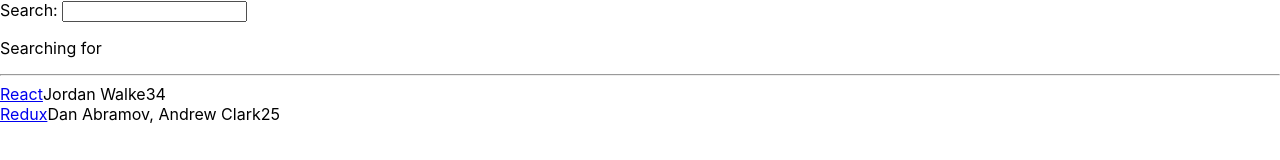
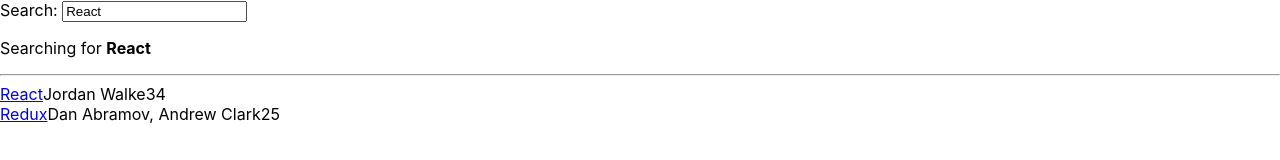
Before and after one commit to Rounak1234567/learning, a React (Create React App) app: page / in a window 1280 px wide. Shown: the top 160 px of the page. Built offline with nearby package versions, Linux system fonts and the light colour scheme.

Commit message:
destructured props and made it a controlled component

```diff
--- a/src/App.js
+++ b/src/App.js
@@ -15,7 +15,7 @@
   //   return text
   // }
 
-  const [search, setSearch] = useState("");
+  const [search, setSearch] = useState("React");
 
   const handleSearch = (e) => {
     setSearch(e.target.value)
--- a/src/components/Search.jsx
+++ b/src/components/Search.jsx
@@ -1,9 +1,10 @@
 const Search = (props) => {
+    const { term, handleSearch } = props;
     return (
         <div>
             <label htmlFor="search">Search: </label>
-            <input id="search" type="text" onChange={props.handleSearch}/>
-            <p>Searching for <strong>{props.term}</strong></p>
+            <input id="search" type="text" onChange={handleSearch} value={term}/>
+            <p>Searching for <strong>{term}</strong></p>
         </div>
     )
 }
```
